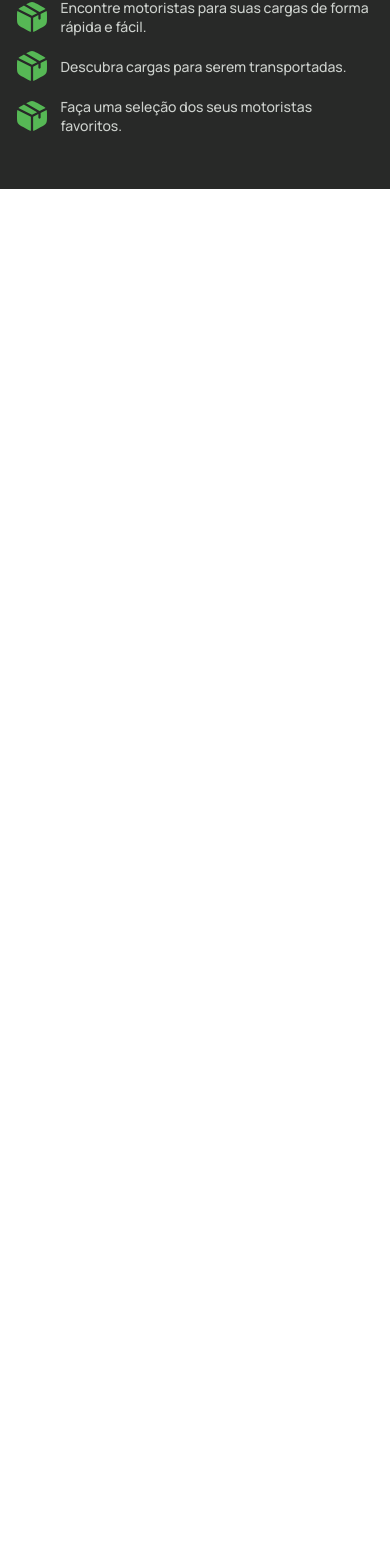
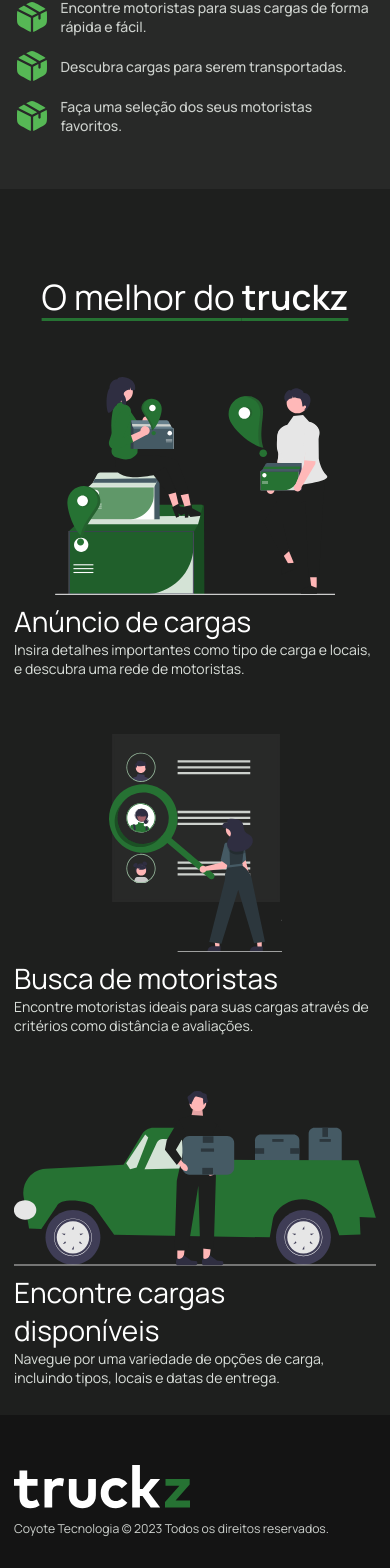
Before and after one commit to coyotetec/truckz-lp, a React (Vite) app: page / in a window 390 px wide. Shown: the part 2632-4200 px from the top of the page. Before the commit the page ends 2821 px from the top, so only its background shows below. Built offline with nearby package versions, Linux system fonts and the light colour scheme.

Commit message:
feat(Features/Section): implements responsiveness

```diff
--- a/src/App.tsx
+++ b/src/App.tsx
@@ -2,8 +2,8 @@
 import { Hero } from './components/Hero';
 import { Simplify } from './components/Simplify';
 import { Download } from './components/Download';
-// import { Features } from './components/Features';
-// import { Footer } from './components/Footer';
+import { Features } from './components/Features';
+import { Footer } from './components/Footer';
 
 import mainTheme from './styles/themes/mainTheme';
 import { GlobalStyles } from './styles/GlobalStyles';
@@ -17,8 +17,8 @@
         <Hero />
         <Simplify />
         <Download />
-        {/* <Features /> */}
-        {/* <Footer /> */}
+        <Features />
+        <Footer />
         <GlobalStyles />
       </ThemeProvider>
     </>
--- a/src/components/Features/index.tsx
+++ b/src/components/Features/index.tsx
@@ -11,7 +11,7 @@
         <h1>
           O melhor do <strong>truckz</strong>
         </h1>
-        <Feature widthText="28.25rem">
+        <Feature widthText="28.25rem" reverse>
           <div>
             <h2>Anúncio de cargas</h2>
             <p>
@@ -37,7 +37,7 @@
             </p>
           </div>
         </Feature>
-        <Feature widthText="29.3125rem">
+        <Feature widthText="29.3125rem" reverse>
           <div>
             <h2>Encontre cargas disponíveis</h2>
             <p>
--- a/src/components/Features/style.ts
+++ b/src/components/Features/style.ts
@@ -1,4 +1,5 @@
 import styled from 'styled-components';
+import { devices } from '../../styles/mediaQuerys';
 
 export const Container = styled.section`
   align-items: center;
@@ -9,6 +10,10 @@
   justify-content: flex-end;
   padding-top: 6rem;
   padding-bottom: 2rem;
+
+  @media ${devices.md} {
+    height: auto;
+  }
 `;
 
 export const Content = styled.div`
@@ -36,6 +41,7 @@
 
 type FeatureProps = {
   widthText?: string;
+  reverse?: boolean;
 };
 
 export const Feature = styled.div<FeatureProps>`
@@ -57,4 +63,13 @@
       color: ${({ theme }) => theme.colors.white[300]};
     }
   }
+
+  @media ${devices.md} {
+    flex-direction: ${({ reverse }) => (reverse ? 'column-reverse' : 'column')};
+
+    div {
+      padding-top: 0.5rem;
+      max-width: 28.25rem;
+    }
+  }
 `;
```
